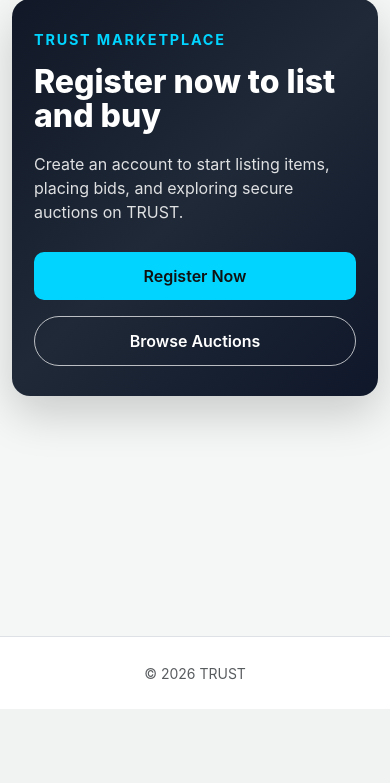
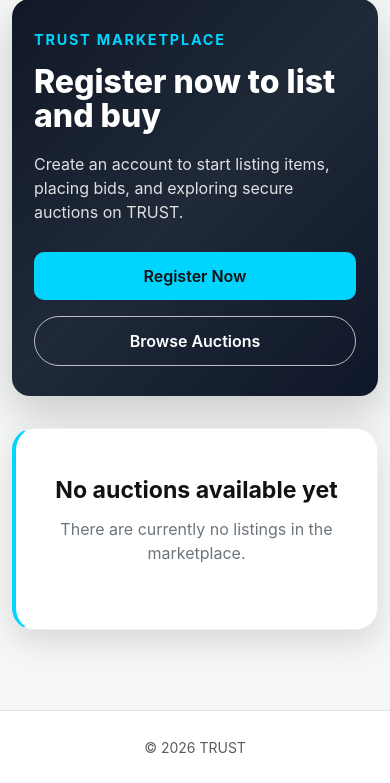
Before and after one commit to jorgemar723/-trust-auction-system, a Flask app: template templates/index.html in a window 390 px wide. Shown: the part 135-918 px from the top of the page. Before the commit the page ends 844 px from the top, so only its background shows below. Run offline with Flask 3, Linux system fonts and the light colour scheme; the template is opened without the code that fills it, so the values that code supplies are empty.

Commit message:
PROJ-130: add loading, empty, and error UI states

```diff
--- a/flask_app.py
+++ b/flask_app.py
@@ -112,27 +112,42 @@ def error_json(code: str, message: str, details: str | None = None, http_status:
 def index():
     db = PostgresDB()
     db.connect()
-    raw_auctions = db.get_auctions()
-    db.close()
 
+    loading = False
+    error_message = None
     formatted_auctions = []
-    for row in raw_auctions:
-        images = row[4]
-        image_url = images[0] if images and len(images) > 0 else ""
 
-        current_bid = row[9] if row[9] is not None else row[8]
+    try:
+        raw_auctions = db.get_auctions()
 
-        formatted_auctions.append({
-            "id": row[0],
-            "title": row[2],
-            "description": row[3],
-            "image": image_url,
-            "current_bid": float(current_bid),
-            "time_remaining": format_time_remaining(row[6])
-        })
+        for row in raw_auctions:
+            images = row[4]
+            image_url = images[0] if images and len(images) > 0 else ""
 
-    return render_template("index.html", auctions=formatted_auctions)
+            current_bid = row[9] if row[9] is not None else row[8]
 
+            formatted_auctions.append({
+                "id": row[0],
+                "title": row[2],
+                "description": row[3],
+                "image": image_url,
+                "current_bid": float(current_bid),
+                "time_remaining": format_time_remaining(row[6])
+            })
+
+    except Exception as e:
+        print("INDEX ERROR:", e)
+        error_message = "Failed to load auctions."
+
+    finally:
+        db.close()
+
+    return render_template(
+        "index.html",
+        auctions=formatted_auctions,
+        loading=loading,
+        error_message=error_message
+    )
 
 # ================= AUCTION DETAILS =================
 @app.route("/auction/<int:auction_id>", methods=["GET", "POST"])
--- a/static/css/style.css
+++ b/static/css/style.css
@@ -399,4 +399,51 @@ main.container {
         width: 100%;
         text-align: center;
     }
+
+/* UI STATES */
+/* ========================= */
+
+.ui-state {
+    text-align: center;
+    padding: 3rem 2rem;
+    margin: 2rem auto;
+    max-width: 700px;
+    border-radius: 22px;
+    background: #ffffff;
+    border: 1px solid var(--trust-border);
+    box-shadow: 0 12px 30px rgba(0, 0, 0, 0.12);
 }
+
+.ui-state h3 {
+    margin-bottom: 0.75rem;
+    font-weight: 700;
+    color: var(--trust-dark);
+}
+
+.ui-state p {
+    color: var(--trust-muted);
+}
+
+.loading-state .spinner {
+    width: 50px;
+    height: 50px;
+    margin: 0 auto 1rem;
+    border: 4px solid rgba(0, 0, 0, 0.1);
+    border-top: 4px solid var(--trust-cyan);
+    border-radius: 50%;
+    animation: spin 0.8s linear infinite;
+}
+
+.empty-state {
+    border-left: 4px solid var(--trust-cyan);
+}
+
+.error-state {
+    border-left: 4px solid #ff5c5c;
+}
+
+@keyframes spin {
+    0% { transform: rotate(0deg); }
+    100% { transform: rotate(360deg); }
+}
+}
--- a/templates/index.html
+++ b/templates/index.html
@@ -2,8 +2,42 @@
 
 {% block content %}
 
-{% if auctions|length == 0 %}
-<section class="marketplace-hero marketplace-hero-large mb-5">
+{% if loading %}
+<section class="marketplace-hero marketplace-hero-small mb-4">
+    <div class="marketplace-hero-content">
+        <p class="hero-label">TRUST MARKETPLACE</p>
+        <h1>Loading marketplace</h1>
+        <p class="hero-subtext">
+            Fetching the latest auctions...
+        </p>
+    </div>
+</section>
+
+<div class="ui-state loading-state">
+    <div class="spinner"></div>
+    <h3>Loading auctions...</h3>
+    <p>Retrieving active listings for the marketplace.</p>
+</div>
+
+{% elif error_message %}
+<section class="marketplace-hero marketplace-hero-small mb-4">
+    <div class="marketplace-hero-content">
+        <p class="hero-label">TRUST MARKETPLACE</p>
+        <h1>Marketplace unavailable</h1>
+        <p class="hero-subtext">
+            Something went wrong while loading auctions.
+        </p>
+    </div>
+</section>
+
+<div class="ui-state error-state">
+    <h3>Unable to load auctions</h3>
+    <p>{{ error_message }}</p>
+    <a href="{{ url_for('index') }}" class="btn btn-trust mt-3">Try Again</a>
+</div>
+
+{% elif auctions|length == 0 %}
+<section class="marketplace-hero marketplace-hero-large mb-4">
     <div class="marketplace-hero-content">
         <p class="hero-label">TRUST MARKETPLACE</p>
 
@@ -30,6 +64,18 @@
         {% endif %}
     </div>
 </section>
+
+<div class="ui-state empty-state">
+    <h3>No auctions available yet</h3>
+    <p>There are currently no listings in the marketplace.</p>
+
+    {% if session.get('user_id') %}
+        <a href="{{ url_for('create_auction') }}" class="btn btn-trust mt-3">
+            Create the First Listing
+        </a>
+    {% endif %}
+</div>
+
 {% else %}
 <section class="marketplace-hero marketplace-hero-small mb-4">
     <div class="marketplace-hero-content">
```
